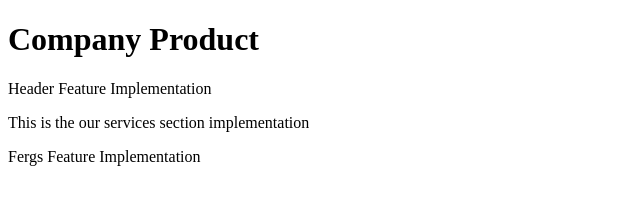
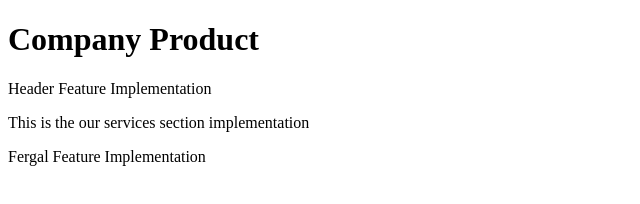
Before and after one commit to FergKe/CompanyProduct, a plain HTML site: page index.html in a window 1280 px wide. Shown: the full height of the page, 0-640 px from the left. Drawn offline with Linux system fonts and the light colour scheme.

Commit message:
Fergal Feature Implementation

```diff
--- a/index.html
+++ b/index.html
@@ -14,6 +14,6 @@ initial-scale=1.0"
     <h1>Company Product</h1>
     <p>Header Feature Implementation</p>
     <p>This is the our services section implementation</p>
-    <p>Fergs Feature Implementation</p>
+    <p>Fergal Feature Implementation</p>
   </body>
 </html>
```
